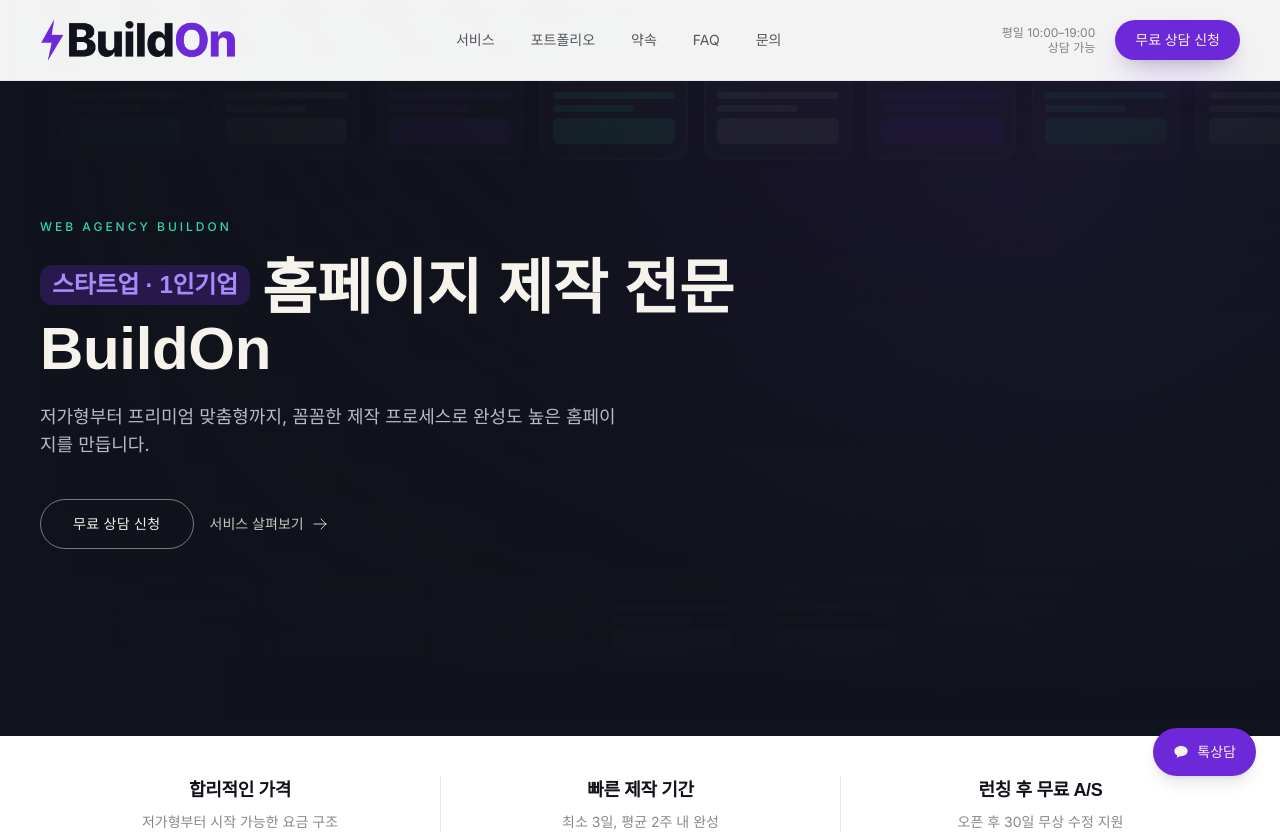
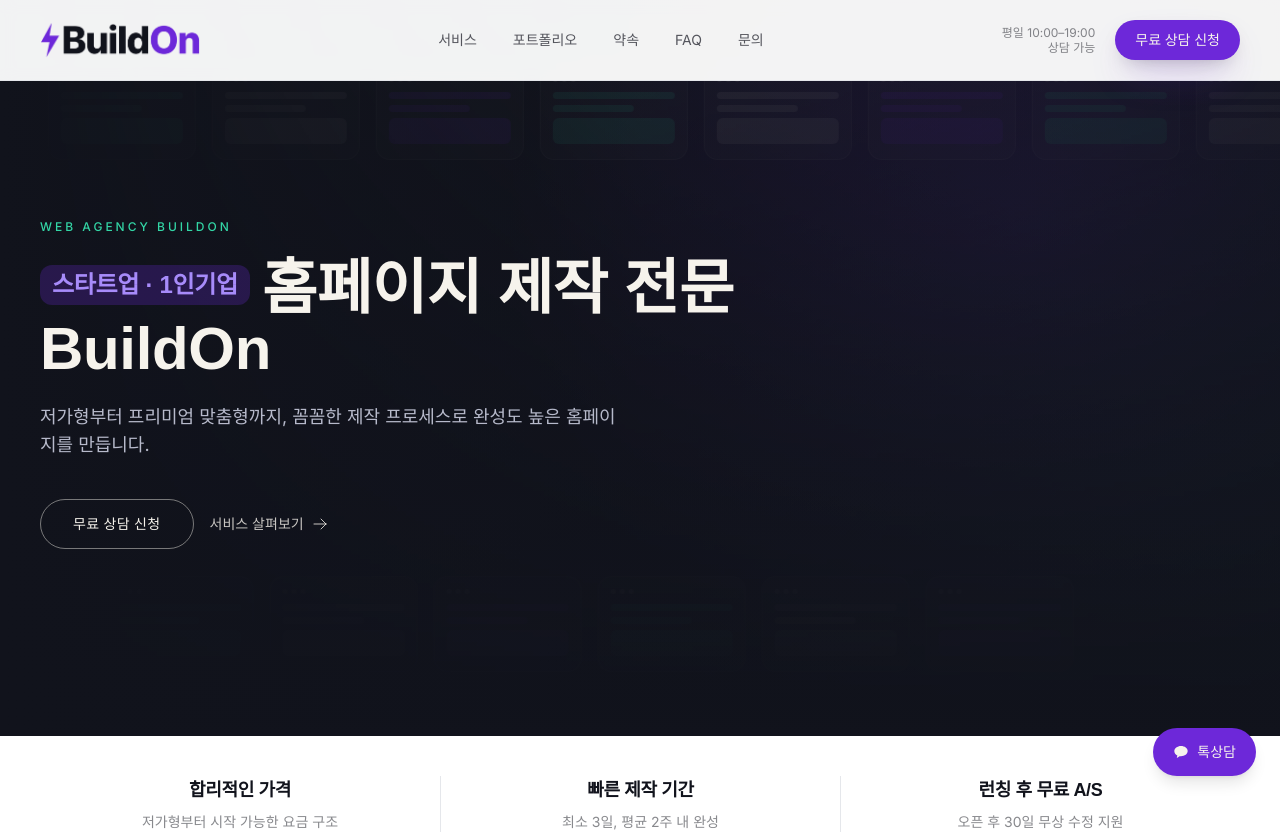
Before and after one commit to tockddn5-max/BuilDOn, a website: page index.html in a window 1280 px wide. Shown: the top 835 px of the page. Drawn offline with nearby package versions, Linux system fonts and the light colour scheme; a web font is replaced by a local one.

Commit message:
Reduce header logo to ~1.3x original size (h-11 to h-9)

```diff
--- a/index.html
+++ b/index.html
@@ -184,7 +184,7 @@
   <header id="site-header" class="fixed top-0 inset-x-0 z-50 bg-white/95 backdrop-blur border-b border-ink/8">
     <div class="max-w-7xl mx-auto px-6 lg:px-10 flex items-center justify-between h-20">
       <a href="#top" class="flex items-center" aria-label="BuildOn 홈으로">
-        <img src="brand_logo/logo-trim.png" alt="BuildOn" class="h-11 w-auto">
+        <img src="brand_logo/logo-trim.png" alt="BuildOn" class="h-9 w-auto">
       </a>
 
       <nav class="hidden md:flex items-center gap-9 text-sm text-ink/70">
```
